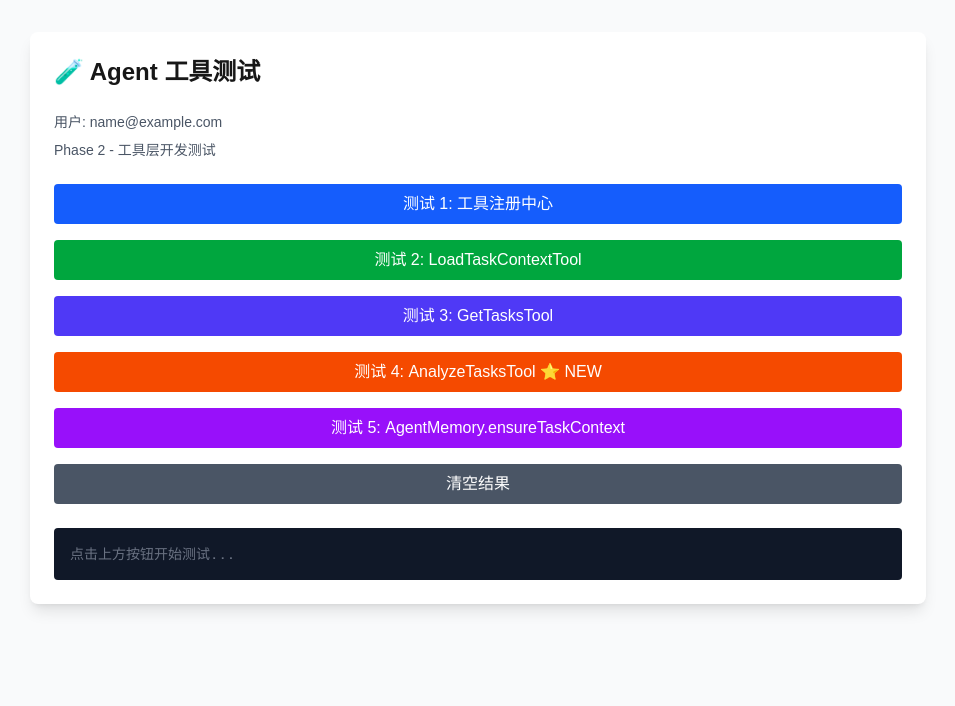
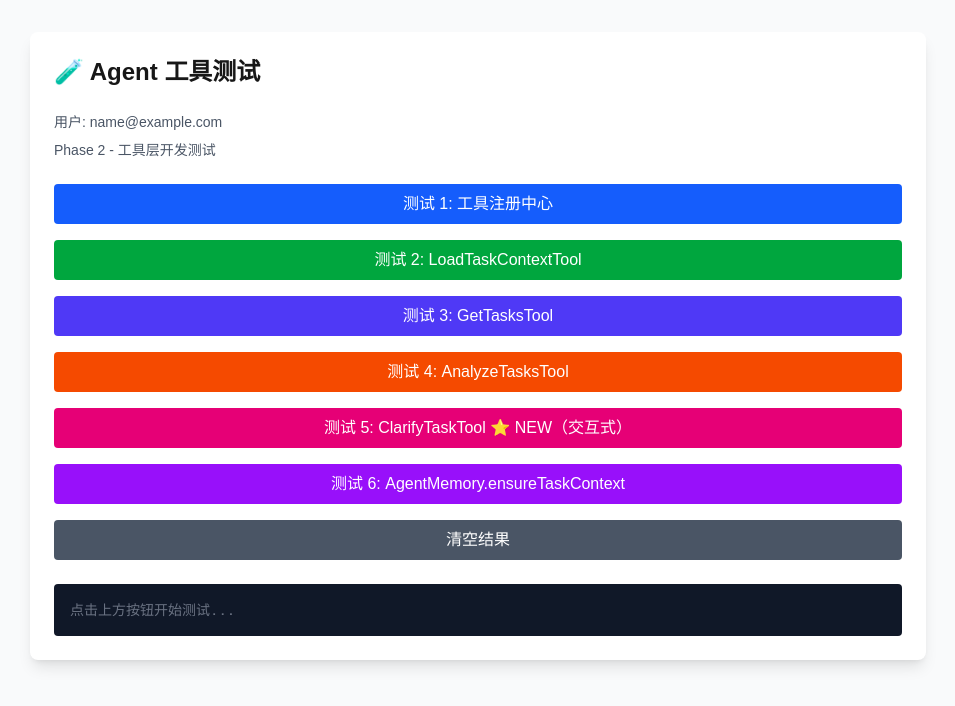
Before and after one commit to lumia-zhu/aiplanner, a Next.js app: page /test-agent-tools in a window 1280 px wide. Shown: the top 706 px of the page, without its empty margins (162-1117 px from the left). Built offline with nearby package versions, Linux system fonts and the light colour scheme; sample sign-in values are in the browser's storage.

Commit message:
Phase 2 Step 5: ClarifyTaskTool complete - Interactive clarification with need_input flow, tested and working

```diff
--- a/src/app/test-agent-tools/page.tsx
+++ b/src/app/test-agent-tools/page.tsx
@@ -245,6 +245,76 @@ export default function TestAgentToolsPage() {
     }
   }
 
+  // 测试 ClarifyTaskTool（交互式流程）
+  const testClarifyTaskTool = async () => {
+    if (!user) return
+
+    addResult('\n🧪 ========== 测试 ClarifyTaskTool ==========')
+
+    try {
+      const { ClarifyTaskTool } = await import('@/lib/agent/tools/ClarifyTaskTool')
+      const { LoadTaskContextTool } = await import('@/lib/agent/tools/LoadTaskContextTool')
+
+      addResult('✅ 工具类导入成功')
+
+      // 先加载任务上下文
+      addResult('\n🔄 加载任务上下文...')
+      const loadTool = new LoadTaskContextTool()
+      const loadResult = await loadTool.execute({ userId: user.id })
+
+      if (loadResult.type !== 'success' || loadResult.data.todayTasks.length === 0) {
+        addResult('⚠️  没有找到今天的任务，无法测试澄清功能')
+        return
+      }
+
+      const firstTask = loadResult.data.todayTasks[0]
+      addResult(`✅ 找到任务: ${firstTask.title}`)
+
+      // 第一轮：生成澄清问题
+      addResult('\n🔄 第一轮：生成澄清问题...')
+      const clarifyTool = new ClarifyTaskTool()
+      const result1 = await clarifyTool.execute({ task: firstTask })
+
+      if (result1.type === 'need_input') {
+        addResult('✅ 工具正确返回 need_input（交互式流程）')
+        addResult(`\n💬 AI 的澄清问题:`)
+        addResult(result1.prompt)
+
+        // 模拟用户回答
+        addResult('\n🔄 第二轮：模拟用户回答...')
+        const userAnswer = '这是一个重要的学习任务，需要讨论项目进展和下一步计划'
+        addResult(`用户回答: ${userAnswer}`)
+
+        const result2 = await clarifyTool.execute({
+          task: firstTask,
+          userContext: userAnswer
+        })
+
+        if (result2.type === 'success') {
+          addResult('✅ 澄清完成！')
+          addResult(`\n${result2.data.message}`)
+
+          if (result2.data.suggestions) {
+            addResult('\n💡 后续建议:')
+            result2.data.suggestions.forEach((suggestion: string) => {
+              addResult(`  ${suggestion}`)
+            })
+          }
+        } else {
+          addResult(`❌ 第二轮执行失败: ${result2.message}`)
+        }
+      } else if (result1.type === 'error') {
+        addResult(`❌ 工具执行失败: ${result1.message}`)
+      }
+
+      addResult('\n🎉 测试完成！')
+
+    } catch (error: any) {
+      addResult(`❌ 测试失败: ${error.message}`)
+      console.error('测试错误:', error)
+    }
+  }
+
   // 测试工具注册
   const testToolsRegistry = async () => {
     addResult('\n🧪 ========== 测试工具注册 ==========')
@@ -320,14 +390,21 @@ export default function TestAgentToolsPage() {
               onClick={testAnalyzeTasksTool}
               className="w-full bg-orange-600 text-white px-4 py-2 rounded hover:bg-orange-700"
             >
-              测试 4: AnalyzeTasksTool ⭐ NEW
+              测试 4: AnalyzeTasksTool
+            </button>
+
+            <button
+              onClick={testClarifyTaskTool}
+              className="w-full bg-pink-600 text-white px-4 py-2 rounded hover:bg-pink-700"
+            >
+              测试 5: ClarifyTaskTool ⭐ NEW（交互式）
             </button>
 
             <button
               onClick={testAgentMemoryEnsureTaskContext}
               className="w-full bg-purple-600 text-white px-4 py-2 rounded hover:bg-purple-700"
             >
-              测试 5: AgentMemory.ensureTaskContext
+              测试 6: AgentMemory.ensureTaskContext
             </button>
 
             <button
--- /dev/null
+++ b/src/lib/agent/tools/ClarifyTaskTool.ts
@@ -0,0 +1,106 @@
+/**
+ * ClarifyTaskTool - 任务澄清工具
+ *
+ * 功能：生成苏格拉底式问题，帮助用户澄清任务定义（支持交互式流程）
+ * 优先级：P1（重要功能）
+ *
+ * Phase 2 Step 5
+ */
+
+import { AgentTool, ParameterSchema, ToolResult } from '../AgentTypes'
+import type { Task } from '@/types'
+
+interface ClarifyTaskParams {
+  task: Task
+  userContext?: string // 用户在上一轮提供的回答
+}
+
+/**
+ * 任务澄清工具
+ *
+ * 支持交互式流程：
+ * 1. 第一轮：生成澄清问题，返回 need_input
+ * 2. 第二轮：接收用户回答，保存澄清结果
+ *
+ * 复用现有的 clarificationAI 服务
+ */
+export class ClarifyTaskTool implements AgentTool {
+  name = 'clarify_task'
+  description = '生成苏格拉底式问题，帮助用户澄清任务定义。支持交互式流程：先生成问题，用户回答后保存澄清结果'
+
+  parameters: ParameterSchema = {
+    type: 'object',
+    properties: {
+      task: {
+        type: 'object',
+        description: '要澄清的任务对象'
+      },
+      userContext: {
+        type: 'string',
+        description: '用户提供的回答（第二轮调用时使用）'
+      }
+    },
+    required: ['task']
+  }
+
+  async execute(params: ClarifyTaskParams): Promise<ToolResult> {
+    try {
+      // 第一轮：生成澄清问题
+      if (!params.userContext) {
+        console.log(`❓ 为任务「${params.task.title}」生成澄清问题...`)
+
+        // 动态导入（避免循环依赖）
+        const { generateDynamicClarificationQuestions } = await import('@/lib/clarificationAI')
+
+        const questions = await generateDynamicClarificationQuestions(params.task)
+
+        if (!questions || questions.length === 0) {
+          return {
+            type: 'error',
+            message: '生成澄清问题失败'
+          }
+        }
+
+        console.log(`✅ 生成了 ${questions.length} 个澄清问题`)
+
+        // 返回 need_input，暂停 Agent 循环，等待用户回答
+        return {
+          type: 'need_input',
+          prompt: `为了更好地澄清任务「${params.task.title}」，我想了解一下：\n\n${questions.join('\n')}`,
+          context: {
+            taskId: params.task.id,
+            taskTitle: params.task.title,
+            step: 'clarification',
+            questions
+          }
+        }
+      }
+
+      // 第二轮：用户已回答，保存澄清结果
+      console.log(`✅ 任务「${params.task.title}」已澄清`)
+      console.log(`用户回答: ${params.userContext.substring(0, 100)}...`)
+
+      return {
+        type: 'success',
+        data: {
+          taskId: params.task.id,
+          taskTitle: params.task.title,
+          clarification: params.userContext,
+          message: '澄清完成！现在对这个任务有更清晰的理解了',
+          suggestions: [
+            '可以基于澄清结果更新任务描述',
+            '如果任务仍然复杂，可以考虑拆解',
+            '可以为任务添加时间估算'
+          ]
+        }
+      }
+
+    } catch (error: any) {
+      console.error('❌ 澄清任务失败:', error)
+      return {
+        type: 'error',
+        message: `澄清任务失败: ${error.message}`
+      }
+    }
+  }
+}
--- a/src/lib/agent/tools/index.ts
+++ b/src/lib/agent/tools/index.ts
@@ -11,7 +11,7 @@ import type { AgentTool } from '../AgentTypes'
 import { LoadTaskContextTool } from './LoadTaskContextTool' // ✅ Step 2
 import { GetTasksTool } from './GetTasksTool' // ✅ Step 3
 import { AnalyzeTasksTool } from './AnalyzeTasksTool' // ✅ Step 4
-// import { ClarifyTaskTool } from './ClarifyTaskTool'
+import { ClarifyTaskTool } from './ClarifyTaskTool' // ✅ Step 5
 // import { DecomposeTaskTool } from './DecomposeTaskTool'
 // import { EstimateTimeTool } from './EstimateTimeTool'
 
@@ -37,7 +37,7 @@ export function getAllTools(): AgentTool[] {
     new LoadTaskContextTool(), // ✅ Step 2
     new GetTasksTool(), // ✅ Step 3
     new AnalyzeTasksTool(), // ✅ Step 4
-    // Step 5: new ClarifyTaskTool(),
+    new ClarifyTaskTool(), // ✅ Step 5
     // Step 6: new DecomposeTaskTool(),
     // Step 7: new EstimateTimeTool(),
   ]
```
